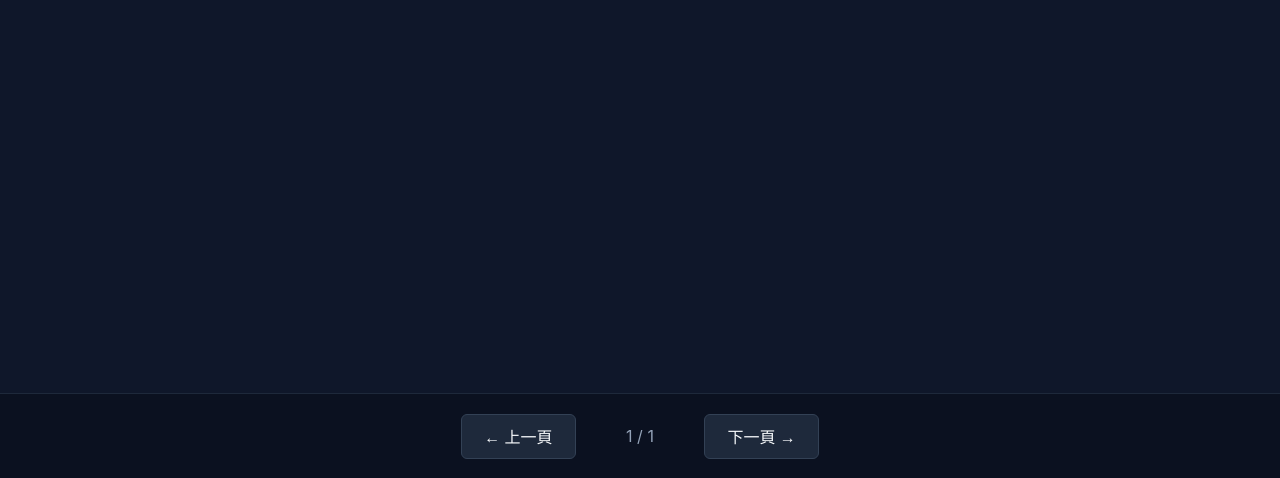
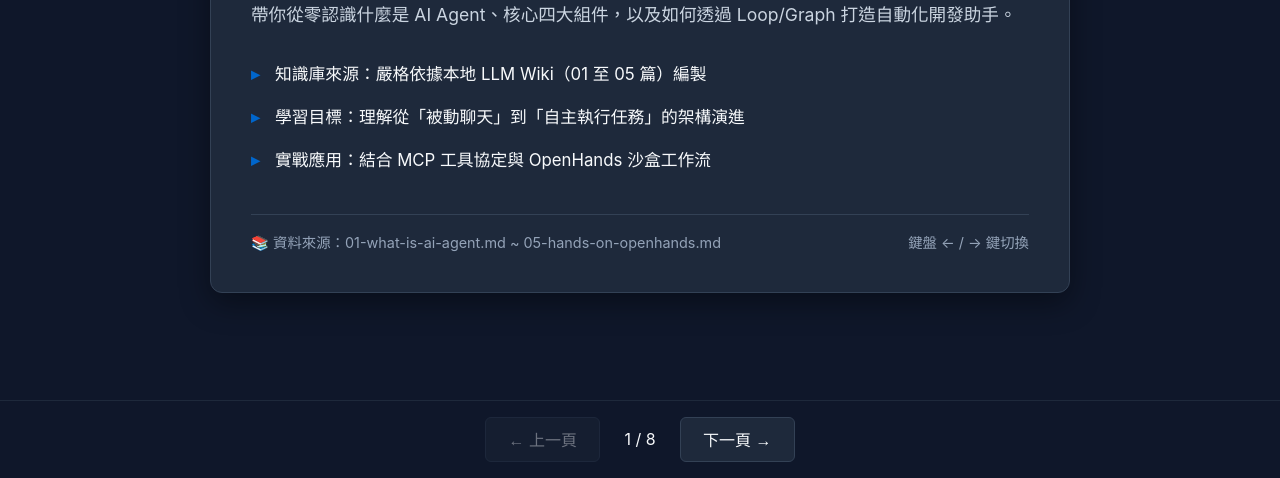
Before and after one commit to kawahi/openhands-agent-guide, a plain HTML site: page slides.html in a window 1280 px wide. Shown: the part 322-800 px from the top of the page. Drawn offline with Linux system fonts and the light colour scheme.

Commit message:
Fix slides.html content

```diff
--- a/slides.html
+++ b/slides.html
@@ -5,170 +5,161 @@
   <meta name="viewport" content="width=device-width, initial-scale=1.0">
   <title>AI Agents 與開發者工作流 - 教學簡報</title>
   <style>
-    :root { --primary: #0066cc; --bg: #0f172a; --card: #1e293b; --text: #f8fafc; --muted: #94a3b8; }
+    :root { --p: #0066cc; --bg: #0f172a; --c: #1e293b; --t: #f8fafc; --m: #94a3b8; }
     * { box-sizing: border-box; margin: 0; padding: 0; }
-    body { font-family: -apple-system, BlinkMacSystemFont, "Segoe UI", Roboto, sans-serif; background: var(--bg); color: var(--text); height: 100vh; display: flex; flex-direction: column; overflow: hidden; }
-    .progress-bar { height: 5px; background: #1e293b; width: 100%; }
-    .progress-fill { height: 100%; background: var(--primary); width: 0%; transition: width 0.3s ease; }
-    header { padding: 1rem 2rem; display: flex; justify-content: space-between; align-items: center; border-bottom: 1px solid #1e293b; }
-    header a { color: var(--muted); text-decoration: none; font-size: 0.95rem; border: 1px solid #334155; padding: 0.4rem 0.9rem; border-radius: 6px; }
-    header a:hover { color: var(--text); border-color: var(--primary); }
+    body { font-family: -apple-system, BlinkMacSystemFont, "Segoe UI", Roboto, sans-serif; background: var(--bg); color: var(--t); height: 100vh; display: flex; flex-direction: column; }
+    .bar { height: 5px; background: var(--c); }
+    .fill { height: 100%; background: var(--p); width: 0%; transition: .3s; }
+    header, footer { padding: 1rem 2rem; display: flex; justify-content: space-between; align-items: center; border-bottom: 1px solid var(--c); }
+    footer { border-top: 1px solid var(--c); border-bottom: none; justify-content: center; gap: 1.5rem; }
+    header a { color: var(--m); text-decoration: none; border: 1px solid #334155; padding: .4rem .9rem; border-radius: 6px; }
+    header a:hover { color: var(--t); border-color: var(--p); }
     main { flex: 1; display: flex; align-items: center; justify-content: center; padding: 2rem; }
-    .slide { display: none; max-width: 900px; width: 100%; background: var(--card); border: 1px solid #334155; border-radius: 12px; padding: 3rem; box-shadow: 0 10px 30px rgba(0,0,0,0.4); animation: fadeIn 0.3s ease; }
+    .slide { display: none; max-width: 860px; width: 100%; background: var(--c); border: 1px solid #334155; border-radius: 12px; padding: 2.5rem; box-shadow: 0 10px 30px rgba(0,0,0,.4); }
     .slide.active { display: block; }
-    @keyframes fadeIn { from { opacity: 0; transform: translateY(8px); } to { opacity: 1; transform: translateY(0); } }
-    .tag { display: inline-block; background: rgba(0,102,204,0.2); color: #60a5fa; padding: 0.3rem 0.8rem; border-radius: 20px; font-size: 0.85rem; margin-bottom: 1rem; }
-    h1 { font-size: 2.2rem; margin-bottom: 1.2rem; color: #ffffff; line-height: 1.3; }
-    .summary { font-size: 1.15rem; color: #cbd5e1; margin-bottom: 1.5rem; line-height: 1.7; }
+    .tag { background: rgba(0,102,204,.2); color: #60a5fa; padding: .3rem .8rem; border-radius: 20px; font-size: .85rem; }
+    h1 { font-size: 2rem; margin: 1rem 0; color: #fff; }
+    .sum { color: #cbd5e1; margin-bottom: 1.5rem; font-size: 1.1rem; line-height: 1.6; }
     ul { list-style: none; margin-bottom: 2rem; }
-    li { font-size: 1.08rem; color: var(--text); padding: 0.6rem 0 0.6rem 1.6rem; position: relative; line-height: 1.6; }
-    li::before { content: "▸"; color: var(--primary); position: absolute; left: 0; font-weight: bold; }
-    .source-box { border-top: 1px solid #334155; padding-top: 1rem; font-size: 0.9rem; color: var(--muted); display: flex; justify-content: space-between; }
-    footer { padding: 1.2rem 2rem; background: #0b1120; border-top: 1px solid #1e293b; display: flex; justify-content: center; align-items: center; gap: 1.5rem; }
-    button { background: var(--card); color: var(--text); border: 1px solid #334155; padding: 0.6rem 1.4rem; border-radius: 6px; font-size: 1rem; cursor: pointer; transition: 0.2s; }
-    button:hover:not(:disabled) { background: var(--primary); border-color: var(--primary); }
-    button:disabled { opacity: 0.4; cursor: not-allowed; }
-    #page-indicator { font-size: 1rem; color: var(--muted); min-width: 80px; text-align: center; }
+    li { padding: .5rem 0 .5rem 1.5rem; position: relative; font-size: 1.05rem; line-height: 1.6; }
+    li::before { content: "▸"; color: var(--p); position: absolute; left: 0; font-weight: bold; }
+    .src { border-top: 1px solid #334155; padding-top: 1rem; font-size: .9rem; color: var(--m); display: flex; justify-content: space-between; }
+    button { background: var(--c); color: var(--t); border: 1px solid #334155; padding: .6rem 1.4rem; border-radius: 6px; cursor: pointer; font-size: 1rem; }
+    button:hover:not(:disabled) { background: var(--p); border-color: var(--p); }
+    button:disabled { opacity: .4; cursor: not-allowed; }
   </style>
 </head>
 <body>
-  <div class="progress-bar"><div class="progress-fill" id="progress"></div></div>
-  <header>
-    <div style="font-weight:bold; color:#0066cc;">🤖 LLM Wiki 教學簡報</div>
-    <a href="index.html">← 返回網站首頁</a>
-  </header>
-  <main id="slides-container"></main>
+  <div class="bar"><div class="fill" id="p"></div></div>
+  <header><b style="color:#38bdf8">🤖 LLM Wiki 教學簡報</b><a href="index.html">← 返回網站首頁</a></header>
+  <main id="box"></main>
   <footer>
-    <button id="prev-btn" onclick="changeSlide(-1)">← 上一頁</button>
-    <span id="page-indicator">1 / 1</span>
-    <button id="next-btn" onclick="changeSlide(1)">下一頁 →</button>
+    <button id="prev" onclick="go(-1)">← 上一頁</button>
+    <span id="ind">1 / 8</span>
+    <button id="next" onclick="go(1)">下一頁 →</button>
   </footer>
   <script>
-    const slidesData = [
+    const D = [
       {
-    "tag": "課程導論 / 封面",
-    "title": "AI Agents 與開發者工作流入門",
-    "summary": "帶你從零認識什麼是 AI Agent、核心四大組件，以及如何透過 Loop/Graph 打造自動化開發助手。",
-    "bullets": [
+        tag: "課程導論 / 封面",
+        title: "AI Agents 與開發者工作流入門",
+        summary: "帶你從零認識什麼是 AI Agent、核心四大組件，以及如何透過 Loop/Graph 打造自動化開發助手。",
+        bullets: [
           "知識庫來源：嚴格依據本地 LLM Wiki（01 至 05 篇）編製",
           "學習目標：理解從「被動聊天」到「自主執行任務」的架構演進",
           "實戰應用：結合 MCP 工具協定與 OpenHands 沙盒工作流"
         ],
-    "source": "01-what-is-ai-agent.md ~ 05-hands-on-openhands.md"
+        source: "01-what-is-ai-agent.md ~ 05-hands-on-openhands.md"
       },
       {
-    "tag": "學習地圖",
-    "title": "本簡報五大核心學習單元",
-    "summary": "我們將循序漸進拆解 AI Agent 的運作原理與工程實踐：",
-    "bullets": [
+        tag: "學習地圖",
+        title: "本簡報五大核心學習單元",
+        summary: "我們將循序漸進拆解 AI Agent 的運作原理與工程實踐：",
+        bullets: [
           "單元 1：AI Agent 定義與傳統 ChatGPT 的本質差異",
           "單元 2：大腦、規劃、記憶與工具調用四大核心組件",
           "單元 3：ReAct 迴圈與 Graph 狀態圖的品質檢查設計",
           "單元 4 & 5：MCP 通用協定與 OpenHands 沙盒開發實戰"
         ],
-    "source": "01-what-is-ai-agent.md"
+        source: "01-what-is-ai-agent.md"
       },
       {
-    "tag": "單元 1 / 基礎概念",
-    "title": "﻿# 01. 什麼是 AI Agent？與傳統 ChatGPT 的差別",
-    "summary": "本節內容直接萃取自知識庫文件 01-what-is-ai-agent.md，幫助初學者掌握關鍵概念。",
-    "bullets": [
-      "AI Agent（人工智慧代理人） 是一個能夠自主感知環境、進行推理規劃，並調用外部工具來完成特定目標的軟體系統。",
-      "感知（Perception）：接收使用者指令、讀取本地檔案或系統報錯訊息。",
-      "大腦（Brain / LLM）：分析現況、拆解步驟並決定下一步該做什麼。",
-      "行動（Action）：實際呼叫工具（如終端機、API）改變外部環境狀態。"
+        tag: "單元 1 / 基礎概念",
+        title: "01. 什麼是 AI Agent？與傳統 ChatGPT 的差別",
+        summary: "AI Agent 是一個能夠自主感知環境、進行推理規劃，並調用外部工具完成目標的系統。",
+        bullets: [
+          "互動模式：從被動「一問一答」演進為主動「目標導向」持續執行",
+          "執行能力：可直接讀寫檔案、執行終端機指令，而不只是輸出文字",
+          "運作三部曲：感知（Perception）→ 大腦（Brain）→ 行動（Action）"
         ],
-    "source": "01-what-is-ai-agent.md"
+        source: "01-what-is-ai-agent.md"
       },
       {
-    "tag": "單元 2 / 系統架構",
-    "title": "﻿# 02. AI Agent 的四大核心組件",
-    "summary": "本節內容直接萃取自知識庫文件 02-core-architecture.md，幫助初學者掌握關鍵概念。",
-    "bullets": [
-      "子目標拆解：將「建立網站」拆分為「設計架構 → 撰寫 HTML → 測試版面 → 部署」。",
-      "自我反思（Self-Reflection）：評估上一步的產出是否符合預期，決定重做或前進。",
-      "短期記憶（Short-term Memory）：當下任務的對話歷史與執行軌跡（Context Window）。",
-      "長期記憶（Long-term Memory）：透過外部檔案（如 AGENTS.md、LLM Wiki 或向量資料庫）保存的跨任務知識與規範。"
+        tag: "單元 2 / 系統架構",
+        title: "02. AI Agent 的四大核心組件",
+        summary: "一個完整的 AI Agent 系統由 LLM 大腦與三個關鍵外部模組協同構成：",
+        bullets: [
+          "大腦（LLM Core）：負責語意理解、邏輯推理與指令生成",
+          "規劃模組（Planning）：將複雜任務拆解為子目標並進行自我反思",
+          "記憶模組（Memory）：結合對話短期記憶與 Wiki/AGENTS.md 長期記憶",
+          "工具調用（Tool Use）：賦予操作終端機、檔案編輯器與 API 的雙手"
         ],
-    "source": "02-core-architecture.md"
+        source: "02-core-architecture.md"
       },
       {
-    "tag": "單元 3 / 運作機制",
-    "title": "﻿# 03. 運作機制：Loop 與 Graph 工作流設計",
-    "summary": "本節內容直接萃取自知識庫文件 03-agent-workflows-and-loops.md，幫助初學者掌握關鍵概念。",
-    "bullets": [
-      "Thought（思考）：分析目前進度與缺失。",
-      "Action（行動）：決定呼叫某個工具或生成草稿。",
-      "Observation（觀察）：取得工具回傳結果或檢查器（Validator）的評估。",
-      "Loop 判斷：若未達標則回到 Thought 修正；若通過則進入下一階段。"
+        tag: "單元 3 / 運作機制",
+        title: "03. 運作機制：Loop 與 Graph 工作流設計",
+        summary: "透過迴圈（Loop）與有向狀態圖（Graph）確保輸出品質並消除幻覺：",
+        bullets: [
+          "ReAct 經典迴圈：Thought（思考）→ Action（行動）→ Observation（觀察）",
+          "節點分工（Nodes）：將檢索、草擬、事實核對拆分為獨立職責節點",
+          "條件邊（Conditional Edges）：審查未達標時自動退回重做，直到通過為止"
         ],
-    "source": "03-agent-workflows-and-loops.md"
+        source: "03-agent-workflows-and-loops.md"
       },
       {
-    "tag": "單元 4 / 工具協定",
-    "title": "﻿# 04. Agent 如何操作外部世界：Tools 與 MCP 協定",
-    "summary": "本節內容直接萃取自知識庫文件 04-mcp-and-tool-use.md，幫助初學者掌握關鍵概念。",
-    "bullets": [
-      "MCP Server：將本地檔案系統、Git 或資料庫包裝成標準介面。",
-      "MCP Client：Agent 主程式只要支援 MCP，就能即插即用各種工具，大幅降低開發複雜度。"
+        tag: "單元 4 / 工具協定",
+        title: "04. Agent 如何操作外部世界：Tools 與 MCP 協定",
+        summary: "透過標準化介面連接本機系統與外部服務，讓 Agent 具備通用擴充能力：",
+        bullets: [
+          "Function Calling：LLM 輸出結構化參數請求，由外層程式代為執行工具",
+          "MCP 通用協定：如同 AI 界的 USB-C 標準，統一連接資料庫與開發工具",
+          "Server / Client 架構：任何支援 MCP 的 Agent 都能即插即用外部工具"
         ],
-    "source": "04-mcp-and-tool-use.md"
+        source: "04-mcp-and-tool-use.md"
       },
       {
-    "tag": "單元 5 / 實戰案例",
-    "title": "﻿# 05. 實戰案例：以 OpenHands 與規範檔打造工作流",
-    "summary": "本節內容直接萃取自知識庫文件 05-hands-on-openhands.md，幫助初學者掌握關鍵概念。",
-    "bullets": [
-      "統一架構與設計：強制規定配色（如主色 #0066cc、背景 #0f172a）與目錄結構。",
-      "降低溝通成本：每次啟動新任務時，Agent 會優先讀取規範檔，避免每次都要重複下達相同限制。",
-      "可追蹤與可驗證：所有產出皆有明確標準可供自動化檢查節點比對。"
+        tag: "單元 5 / 實戰案例",
+        title: "05. 實戰案例：以 OpenHands 與規範檔打造工作流",
+        summary: "結合沙盒隔離環境與專案規範檔，打造安全且風格一致的自動化開發流程：",
+        bullets: [
+          "Docker 沙盒隔離：讓 Agent 在安全容器內測試程式碼，避免誤刪本機檔案",
+          "AGENTS.md 規範檔：統一設定深色科技風配色與目錄架構，減少重複溝通",
+          "可追蹤與可驗證：所有產出皆有明確標準可供自動化檢查節點比對"
         ],
-    "source": "05-hands-on-openhands.md"
+        source: "05-hands-on-openhands.md"
       },
       {
-    "tag": "課程總結",
-    "title": "總結：打造可靠 AI Agent 的關鍵原則",
-    "summary": "要讓 AI Agent 成為可靠的開發夥伴，不能只靠單次提示詞，而需要完整的工程架構：",
-    "bullets": [
+        tag: "課程總結",
+        title: "總結：打造可靠 AI Agent 的關鍵原則",
+        summary: "要讓 AI Agent 成為可靠的開發夥伴，需要完整的工程架構：",
+        bullets: [
           "建立結構化知識庫（LLM Wiki）與最高指導原則（AGENTS.md）",
           "設計帶有檢查節點（Verify）與條件迴圈的 Graph 工作流",
           "透過 MCP 統一工具介面並在 Docker 沙盒中安全執行"
         ],
-    "source": "03-agent-workflows-and-loops.md, 05-hands-on-openhands.md"
+        source: "03-agent-workflows-and-loops.md, 05-hands-on-openhands.md"
       }
     ];
-    const container = document.getElementById('slides-container');
-    slidesData.forEach((s, idx) => {
-      const bulletsHtml = s.bullets.map(b => <li></li>).join('');
-      container.innerHTML +=
-        <div class="slide " id="slide-">
-          <span class="tag"></span>
-          <h1></h1>
-          <p class="summary"></p>
-          <ul></ul>
-          <div class="source-box">
-            <span>📚 資料來源：</span>
-            <span>使用鍵盤 ← / → 鍵切換</span>
-          </div>
-        </div>;
+
+    const box = document.getElementById('box');
+    D.forEach((s, i) => {
+      box.innerHTML +=
+        '<div class="slide' + (i === 0 ? ' active' : '') + '" id="s' + i + '">' +
+          '<span class="tag">' + s.tag + '</span>' +
+          '<h1>' + s.title + '</h1>' +
+          '<p class="sum">' + s.summary + '</p>' +
+          '<ul>' + s.bullets.map(b => '<li>' + b + '</li>').join('') + '</ul>' +
+          '<div class="src"><span>📚 資料來源：' + s.source + '</span><span>鍵盤 ← / → 鍵切換</span></div>' +
+        '</div>';
     });
-    let current = 0;
-    function updateUI() {
-      document.querySelectorAll('.slide').forEach((el, i) => el.classList.toggle('active', i === current));
-      document.getElementById('page-indicator').innerText = ${current + 1} / ;
-      document.getElementById('prev-btn').disabled = current === 0;
-      document.getElementById('next-btn').disabled = current === slidesData.length - 1;
-      document.getElementById('progress').style.width = ${((current + 1) / slidesData.length) * 100}%;
+
+    let c = 0;
+    function up() {
+      document.querySelectorAll('.slide').forEach((e, i) => e.classList.toggle('active', i === c));
+      document.getElementById('ind').innerText = (c + 1) + ' / ' + D.length;
+      document.getElementById('prev').disabled = c === 0;
+      document.getElementById('next').disabled = c === D.length - 1;
+      document.getElementById('p').style.width = (((c + 1) / D.length) * 100) + '%';
     }
-    function changeSlide(dir) {
-      const next = current + dir;
-      if (next >= 0 && next < slidesData.length) { current = next; updateUI(); }
+    function go(d) {
+      if (c + d >= 0 && c + d < D.length) { c += d; up(); }
     }
-    document.addEventListener('keydown', (e) => {
-      if (e.key === 'ArrowRight') changeSlide(1);
-      if (e.key === 'ArrowLeft') changeSlide(-1);
+    document.addEventListener('keydown', e => {
+      if (e.key === 'ArrowRight') go(1);
+      if (e.key === 'ArrowLeft') go(-1);
     });
-    updateUI();
+    up();
   </script>
 </body>
 </html>
```
Lines whose indentation alone changed are shown as unchanged.
